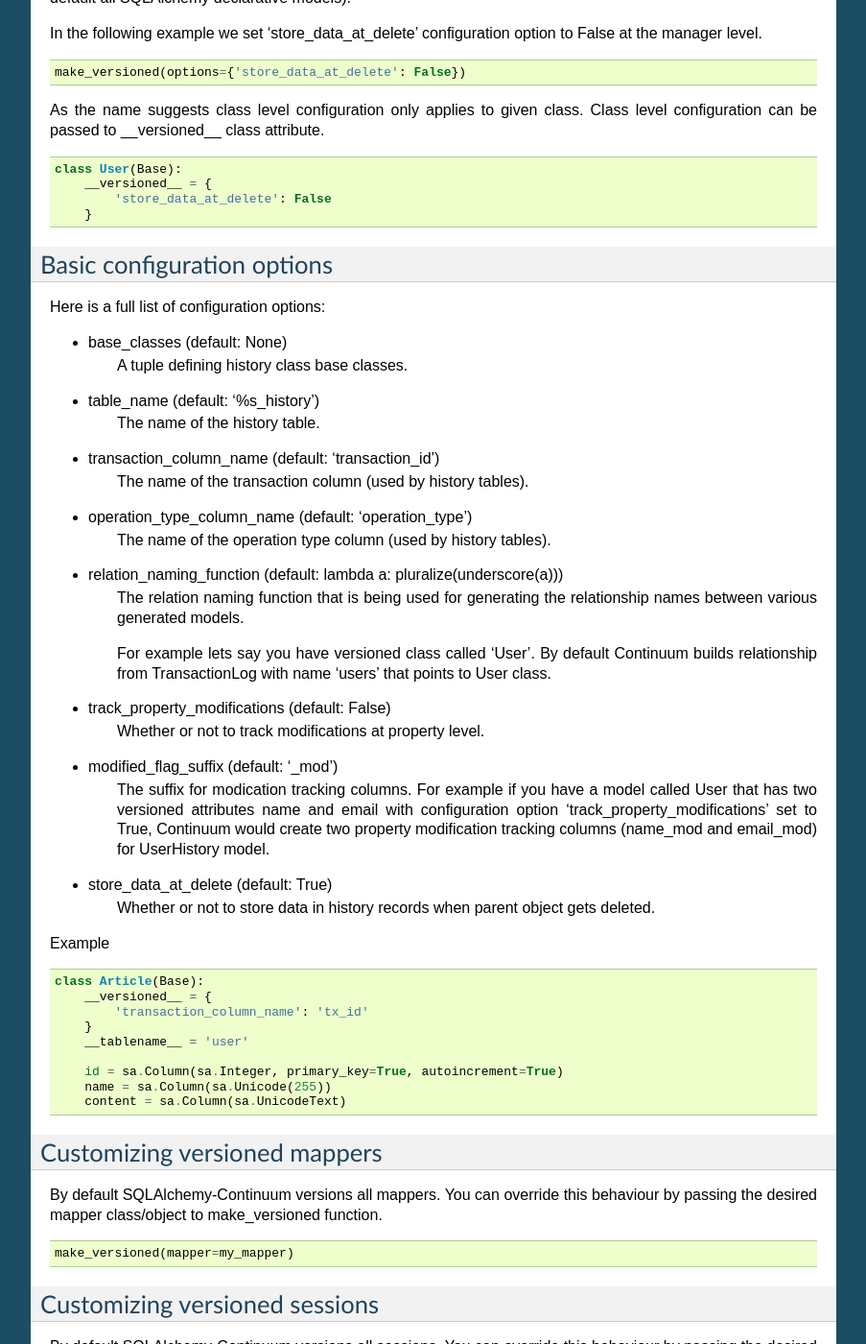
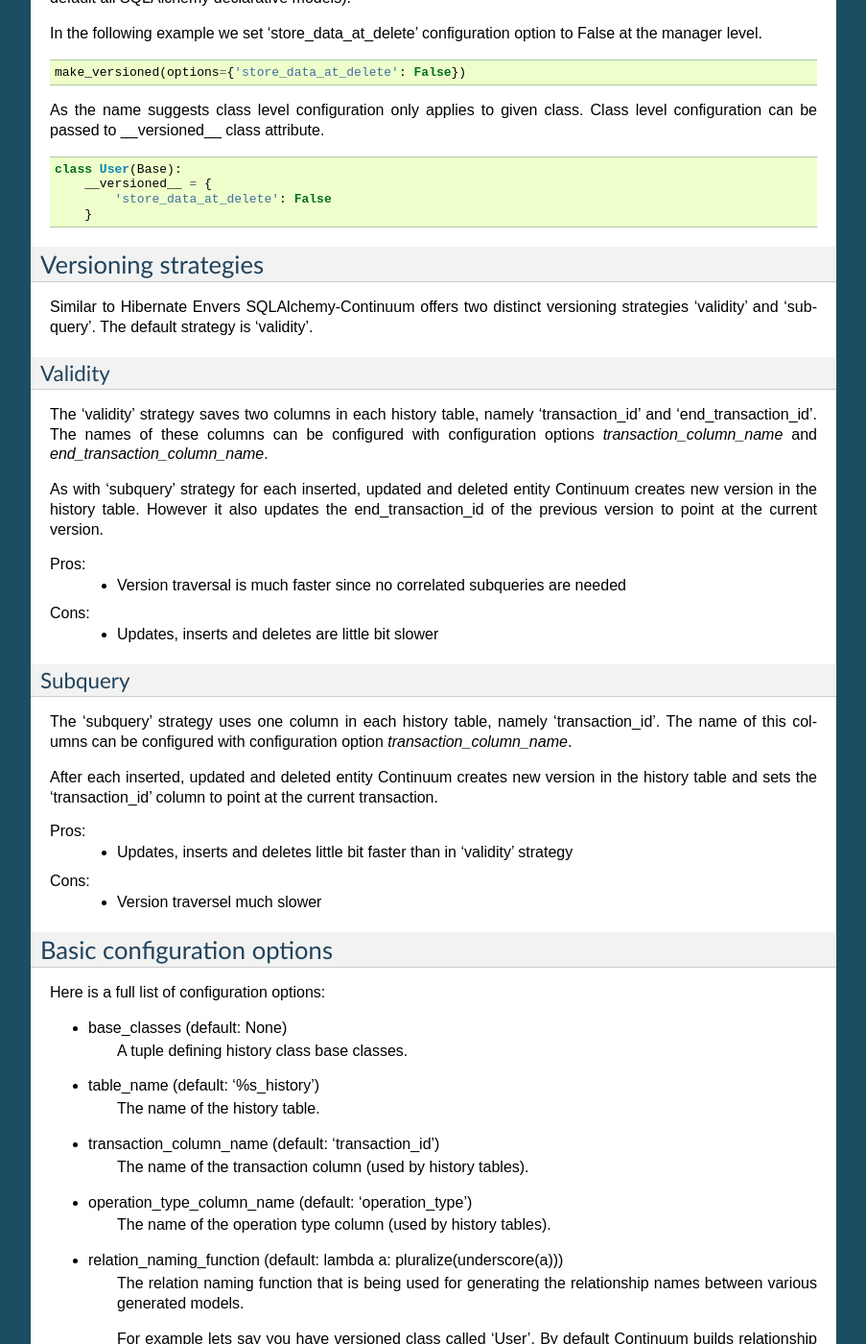
Before and after one commit to kvesteri/sqlalchemy-continuum, a Sphinx documentation site: the page built from docs/index.rst, in a window 1280 px wide and 1400 px high, scrolled down 8419 px. Shown: the whole window at 96% size, without its empty margins (198-1101 px from the left). Built offline with Sphinx 7.4.7, drawn with Linux system fonts in a browser that asks for light colours; some of the changed text lies outside the part shown.

Commit message:
Docs for versioning strategies

```diff
--- a/docs/index.rst
+++ b/docs/index.rst
@@ -572,7 +572,6 @@ In the following example we want to find all versions of Article class which cha
     session.query(ArticleHistory).filter(ArticleHistory.name_mod).all()
 
 
-
 Configuration
 =============
 
@@ -600,6 +599,43 @@ As the name suggests class level configuration only applies to given class. Clas
         __versioned__ = {
             'store_data_at_delete': False
         }
+
+
+Versioning strategies
+---------------------
+
+
+Similar to Hibernate Envers SQLAlchemy-Continuum offers two distinct versioning strategies 'validity' and 'subquery'. The default strategy is 'validity'.
+
+
+Validity
+^^^^^^^^
+
+The 'validity' strategy saves two columns in each history table, namely 'transaction_id' and 'end_transaction_id'. The names of these columns can be configured with configuration options `transaction_column_name` and `end_transaction_column_name`.
+
+As with 'subquery' strategy for each inserted, updated and deleted entity Continuum creates new version in the history table. However it also updates the end_transaction_id of the previous version to point at the current version.
+
+Pros:
+    * Version traversal is much faster since no correlated subqueries are needed
+
+
+Cons:
+    * Updates, inserts and deletes are little bit slower
+
+
+Subquery
+^^^^^^^^
+
+The 'subquery' strategy uses one column in each history table, namely 'transaction_id'. The name of this columns can be configured with configuration option `transaction_column_name`.
+
+After each inserted, updated and deleted entity Continuum creates new version in the history table and sets the 'transaction_id' column to point at the current transaction.
+
+
+Pros:
+    * Updates, inserts and deletes little bit faster than in 'validity' strategy
+
+Cons:
+    * Version traversel much slower
 
 
 
```
